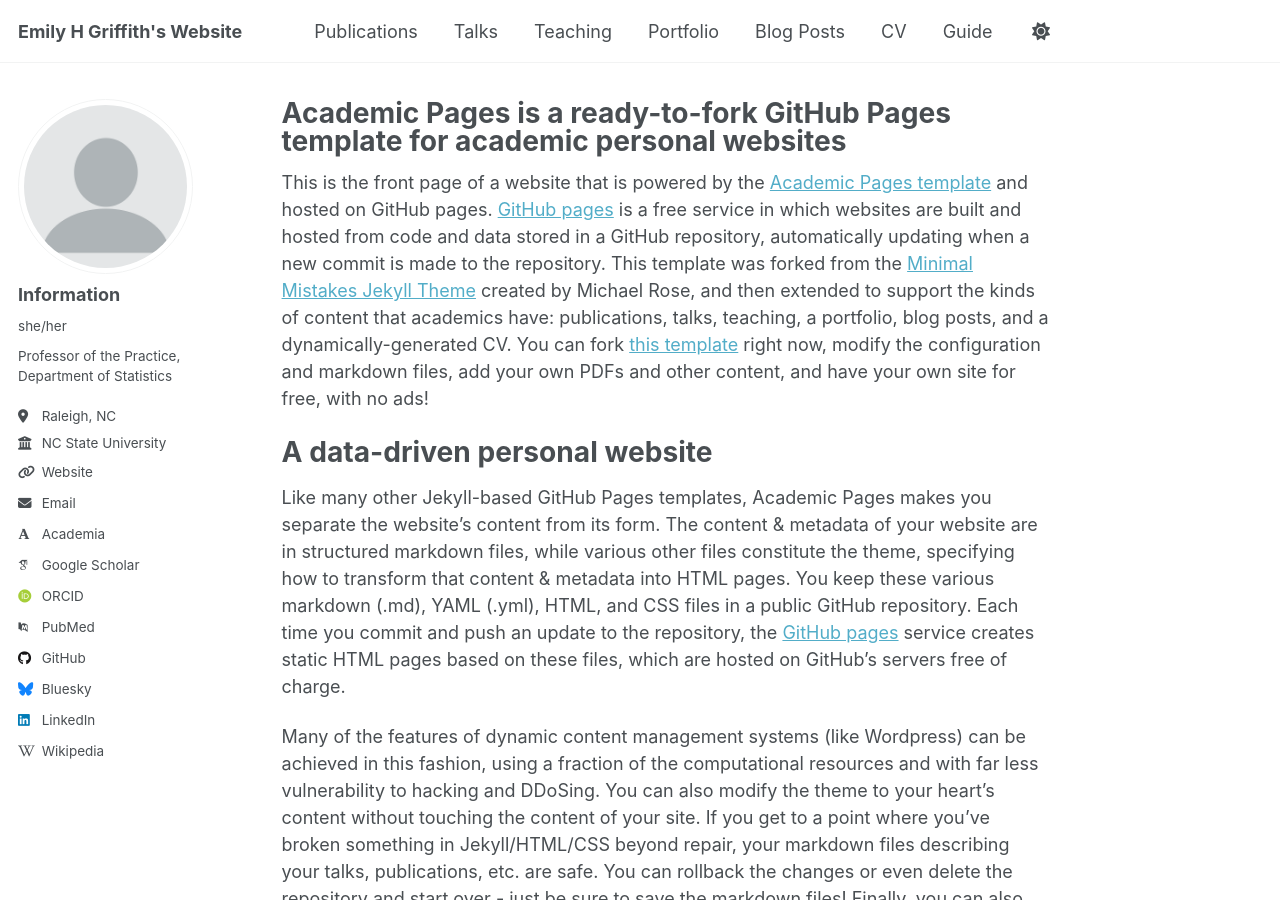
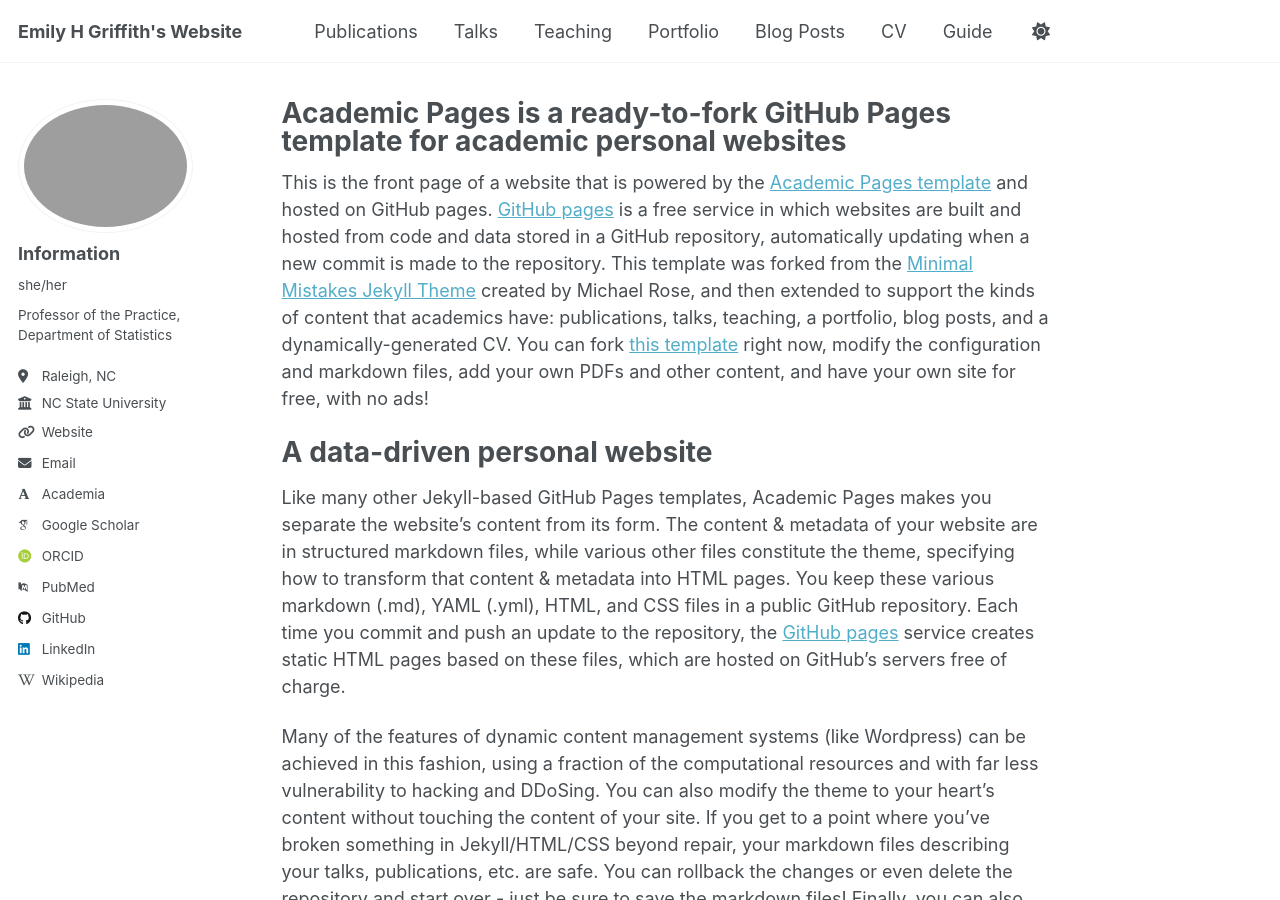
Before and after one commit to ehgriffith/ehgriffith.github.io, a Jekyll site: the page built from _pages/about.md, in a window 1280 px wide and 900 px high. Built offline with Jekyll 4.4.1, drawn with Linux system fonts in a browser that asks for light colours; some web fonts are replaced.

Commit message:
update urls

```diff
--- a/_config.yml
+++ b/_config.yml
@@ -22,7 +22,7 @@
 #               Additional customization can be done by editing /_includes/author-profile.html
 author:
   # Biographic information
-  avatar           : "profile.png"
+  avatar           : "EmilyGriffithHeadshot.jpg"
   name             : "Information"
   pronouns         : "she/her"
   bio              : "Professor of the Practice, Department of Statistics"
@@ -51,7 +51,7 @@
   stackoverflow    : # User number or user number and name (i.e., use "1" or "1/jeff-atwood")
 
   # Social media
-  bluesky          : "bsky.app" # Replace this with you Bluesky username
+  bluesky          : # Replace this with you Bluesky username
   facebook         : # Username
   flickr           : # Username
   foursquare       : # Username
```
Also changed, not shown: 2 other files.
